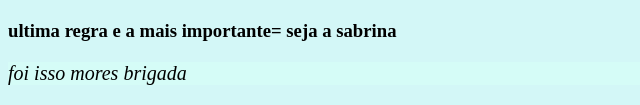
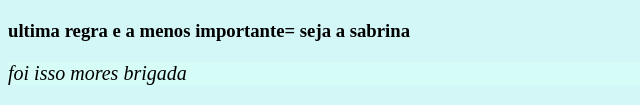
Before and after one commit to Isabellylinda/Isabellylinda.github.io, a plain HTML site: page index.html in a window 1280 px wide. Shown: the part 1608-1713 px from the top of the page, 0-640 px from the left. Drawn offline with Linux system fonts and the light colour scheme.

Commit message:
atividade modificada

```diff
--- a/index.html
+++ b/index.html
@@ -24,6 +24,6 @@
     <p> numero4= seja um ser vivo(opcional)</p>
     <p> </p>
     <img style="width: 40%;"src="img/humano.webp" alt="">
-    <h3> ultima regra e a mais importante= seja a sabrina</h3>
+    <h3> ultima regra e a menos importante= seja a sabrina</h3>
     <p> foi isso mores brigada</p>
     <a href="isalinda.html">caso vc nao tenha nada disso clique aqui</a>
```
